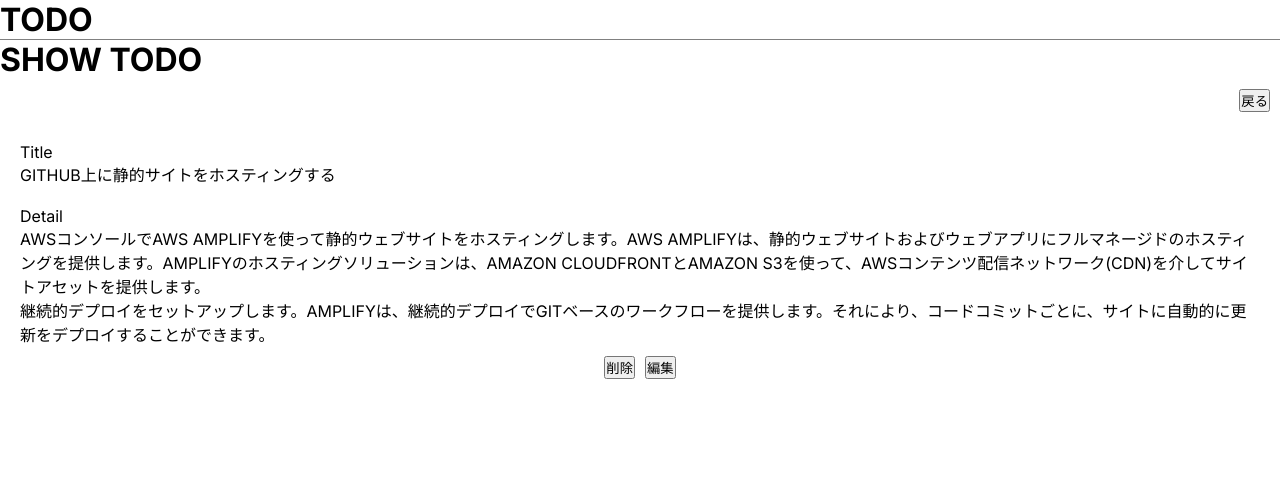
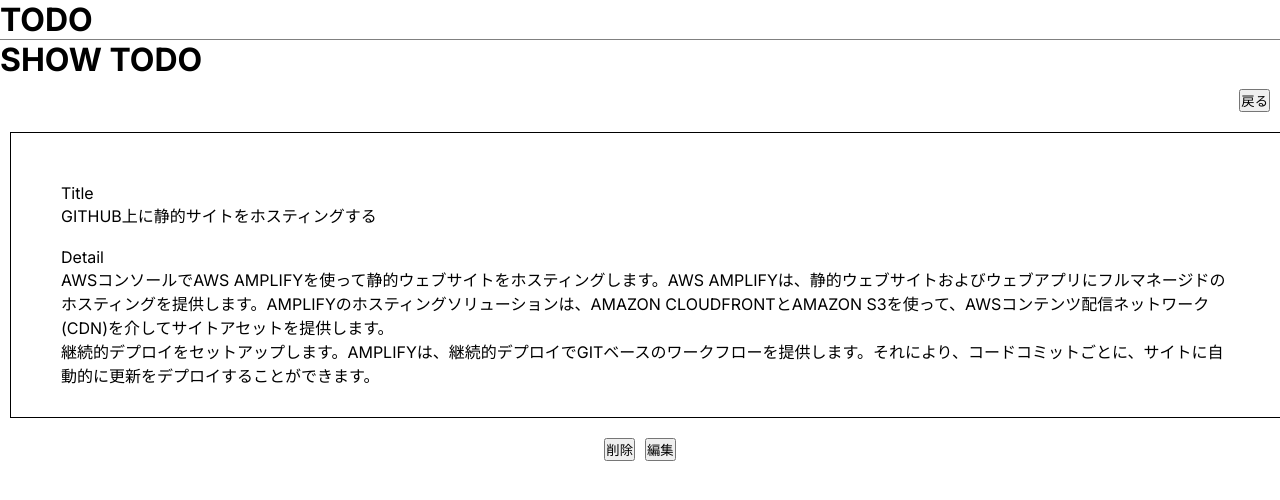
Before and after one commit to NTD1995/todo-app-next-js-api-2, a Next.js app: page /todos/1 in a window 1280 px wide. Shown: the top 500 px of the page. Built offline with nearby package versions, Linux system fonts and the light colour scheme.

Commit message:
todo-app修正

```diff
--- a/src/app/todos/[id]/page.tsx
+++ b/src/app/todos/[id]/page.tsx
@@ -6,6 +6,7 @@
       <div style={{ display: 'flex', justifyContent: 'space-between', alignItems: 'center', padding: '10px' }}>
         <button style={{ marginLeft: 'auto' }}>戻る</button>
       </div>
+      <div style={{ width: '100%' ,border: '1px solid black', padding: '30px', margin: '10px' }}>
       <div style={{ display: 'flex', flexDirection: 'column', alignItems: 'flex-start', gap: '20px', padding: '20px' }}>
         <div style={{ display: 'flex', flexDirection: 'column', alignItems: 'flex-start', width: '100%' }}>
           <p>Title</p>
@@ -22,6 +23,7 @@
           </p>
         </div>
       </div>
+    </div>
       <div style={{ display: 'flex', justifyContent: 'space-between', alignItems: 'center', padding: '10px' }}>
         <div style={{ flex: 1, display: 'flex', justifyContent: 'center', gap: '10px' }}>
           <button>削除</button>
```
